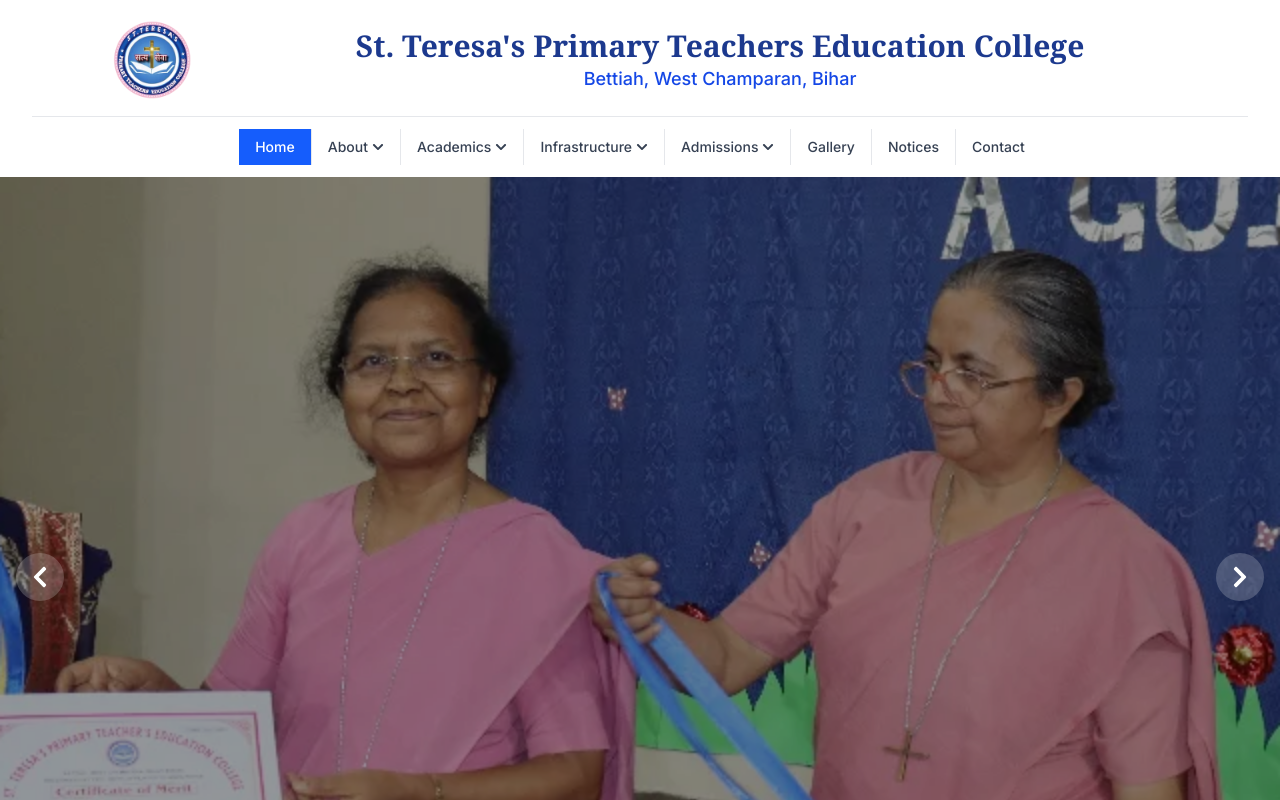
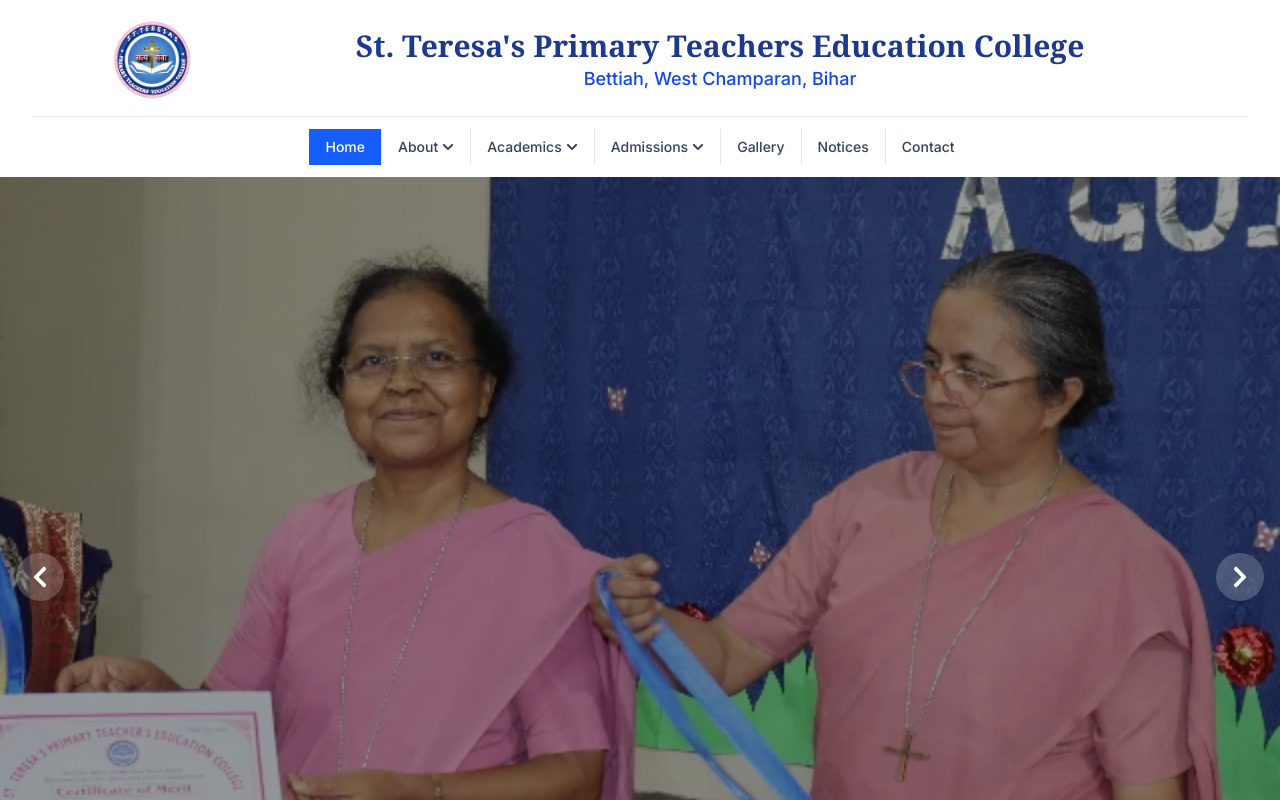
Before and after one commit to AppTestify/stmswebsite, a React (Vite) app: page / in a window 1280 px wide. Shown: the top 800 px of the page. Built offline with nearby package versions, Linux system fonts and the light colour scheme.

Commit message:
navbar pages

```diff
--- a/src/components/Navbar.jsx
+++ b/src/components/Navbar.jsx
@@ -194,60 +194,47 @@ const Navbar = () => {
               name: 'ACADEMICS FACILITIES',
               path: '/academics/facilities/academics-facilities',
               submenu: [
-                {
-                  name: 'LABORATORIES',
-                  path: '/academics/facilities/academics-facilities/laboratories',
-                  submenu: [
-                    { name: 'COMPUTER LABORATORY', path: '/academics/facilities/academics-facilities/laboratories/computer-laboratory' },
-                    { name: 'PHYSICS, CHEMISTRY & BIOLOGY LAB', path: '/academics/facilities/academics-facilities/laboratories/physics-chemistry-biology-lab' },
-                    {
-                      name: 'SPECIALIZED LABS',
-                      path: '/academics/facilities/academics-facilities/laboratories/specialized',
-                      submenu: [
-                        { name: 'ROBOTICS LAB', path: '/academics/facilities/academics-facilities/laboratories/specialized/robotics' },
-                        { name: 'AI & ML LAB', path: '/academics/facilities/academics-facilities/laboratories/specialized/ai-ml' },
-                        {
-                          name: 'RESEARCH CENTERS',
-                          path: '/academics/facilities/academics-facilities/laboratories/specialized/research',
-                          submenu: [
-                            { name: 'QUANTUM COMPUTING', path: '/academics/facilities/academics-facilities/laboratories/specialized/research/quantum' },
-                            { name: 'BIOTECH RESEARCH', path: '/academics/facilities/academics-facilities/laboratories/specialized/research/biotech' }
-                          ]
-                        }
-                      ]
-                    }
-                  ]
-                },
-                {
-                  name: 'CREATIVE SPACES',
-                  path: '/academics/facilities/academics-facilities/creative-spaces',
-                  submenu: [
-                    { name: 'ARTS AND CRAFT CENTRE', path: '/academics/facilities/academics-facilities/creative-spaces/arts-and-craft-centre' },
-                    { name: 'MUSIC ROOM', path: '/academics/facilities/academics-facilities/creative-spaces/music-room' },
-                    {
-                      name: 'DIGITAL MEDIA',
-                      path: '/academics/facilities/academics-facilities/creative-spaces/digital-media',
-                      submenu: [
-                        { name: 'VIDEO PRODUCTION', path: '/academics/facilities/academics-facilities/creative-spaces/digital-media/video' },
-                        { name: 'PHOTOGRAPHY STUDIO', path: '/academics/facilities/academics-facilities/creative-spaces/digital-media/photo' }
-                      ]
-                    }
-                  ]
-                },
+                // {
+                //   name: 'LABORATORIES',
+                //   path: '/academics/facilities/academics-facilities/laboratories',
+                //   submenu: [
+                //     { name: 'COMPUTER LABORATORY', path: '/academics/facilities/academics-facilities/laboratories/computer-laboratory' },
+                //     { name: 'PHYSICS, CHEMISTRY & BIOLOGY LAB', path: '/academics/facilities/academics-facilities/laboratories/physics-chemistry-biology-lab' },
+                //     {
+                //       name: 'SPECIALIZED LABS',
+                //       path: '/academics/facilities/academics-facilities/laboratories/specialized',
+                //       submenu: [
+                //         { name: 'ROBOTICS LAB', path: '/academics/facilities/academics-facilities/laboratories/specialized/robotics' },
+                //         { name: 'AI & ML LAB', path: '/academics/facilities/academics-facilities/laboratories/specialized/ai-ml' },
+                //         {
+                //           name: 'RESEARCH CENTERS',
+                //           path: '/academics/facilities/academics-facilities/laboratories/specialized/research',
+                //           submenu: [
+                //             { name: 'QUANTUM COMPUTING', path: '/academics/facilities/academics-facilities/laboratories/specialized/research/quantum' },
+                //             { name: 'BIOTECH RESEARCH', path: '/academics/facilities/academics-facilities/laboratories/specialized/research/biotech' }
+                //           ]
+                //         }
+                //       ]
+                //     }
+                //   ]
+                // },
                 { name: 'COMPUTER LABORATORY', path: '/academics/facilities/academics-facilities/computer-laboratory' },
                 { name: 'PHYSICS, CHEMISTRY & BIOLOGY LAB', path: '/academics/facilities/academics-facilities/physics-chemistry-biology-lab' },
-                { name: 'LIBRARY', path: '/academics/facilities/academics-facilities/library' }
+                { name: 'LIBRARY', path: '/academics/facilities/academics-facilities/library' },
+                { name: 'ART AND CRAFT CENTER', path: '/academics/facilities/academics-facilities/art&craft' },
+                { name: 'MUSIC ROOM', path: '/academics/facilities/academics-facilities/musicroom' },
               ]
             },
             {
               name: 'OTHER FACILITIES',
               path: '/academics/facilities/other-facilities',
               submenu: [
-                { name: 'Sports Complex', path: '/academics/facilities/other-facilities/sports-complex' },
-                { name: 'Auditorium', path: '/academics/facilities/other-facilities/auditorium' },
-                { name: 'Cafeteria', path: '/academics/facilities/other-facilities/cafeteria' },
-                { name: 'Playground', path: '/academics/facilities/other-facilities/playground' },
-                { name: 'Parking Area', path: '/academics/facilities/other-facilities/parking-area' }
+                { name: 'CYCLE STAND', path: '/academics/facilities/other-facilities/cycle-stand' },
+                { name: 'GUARD ROOM', path: '/academics/facilities/other-facilities/guard-room' },
+                { name: 'SICK ROOM', path: '/academics/facilities/other-facilities/sick-room' },
+                { name: 'ENTRY GATE', path: '/academics/facilities/other-facilities/entry-gate' },
+                { name: 'OTHER FACILITIES', path: '/academics/facilities/other-facilities/other-facilities' },
+                { name: 'BIOMETRIC ATTENDANCE', path: '/academics/facilities/other-facilities/biometric-attendance' }
               ]
             }
           ]
@@ -263,20 +250,11 @@ const Navbar = () => {
       ]
     },
     {
-      name: 'Infrastructure',
-      path: '/infrastructure',
-      dropdown: [
-        { name: 'Facilities', path: '/infrastructure/facilities' },
-        { name: 'Technology', path: '/infrastructure/technology' },
-        { name: 'Campus Tour', path: '/infrastructure/tour' }
-      ]
-    },
-    {
       name: 'Admissions',
       path: '/admissions',
       dropdown: [
-        { name: 'Process', path: '/admissions/process' },
-        { name: 'Eligibility', path: '/admissions/eligibility' },
+        { name: 'WHY CHOOSE OUR COLLEGE', path: '/admissions/why-choose-our-college' },
+        { name: 'ONLINE ADMISSION', path: '/admissions/online-admission' },
         { name: 'Fee Structure', path: '/admissions/fees' }
       ]
     },
```
